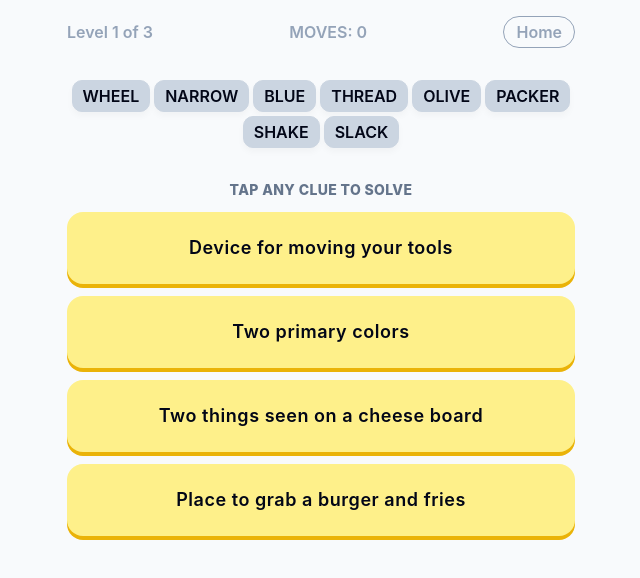
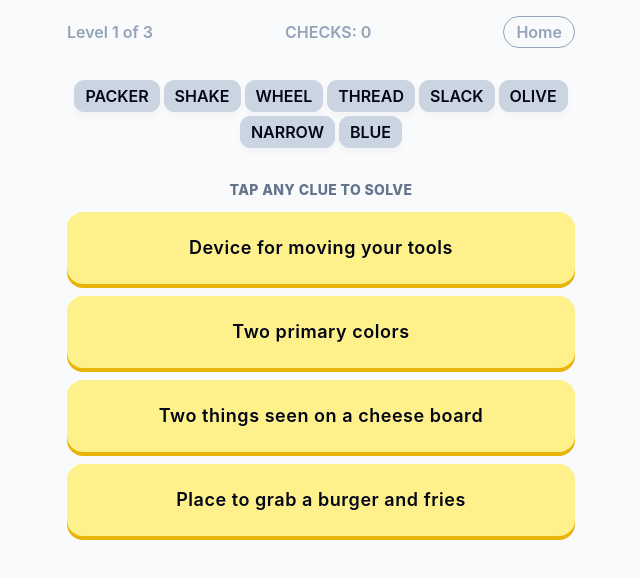
Before and after one commit to PabsMW/rhyme-reason, a React (Vite) app: page /play in a window 1280 px wide. Shown: the top 578 px of the page, without its empty margins (319-959 px from the left). Built offline with nearby package versions, Linux system fonts and the light colour scheme.

Commit message:
Shuffle the word cloud once per level and default play to No Rails.
Co-authored-by: Cursor <cursoragent@cursor.com>

```diff
--- a/src/lib/gameSettings.ts
+++ b/src/lib/gameSettings.ts
@@ -20,7 +20,7 @@ export type GameSettings = {
 
 export const DEFAULT_GAME_SETTINGS: GameSettings = {
   levelsToWin: 3,
-  solveFlow: "sequential",
+  solveFlow: "no-rails",
   alwaysShowTutorial: false,
   puzzle: "easy",
 };
--- /dev/null
+++ b/src/lib/shuffle.ts
@@ -0,0 +1,9 @@
+/** Fisher–Yates shuffle; returns a new array without mutating the input. */
+export function shuffleCopy<T>(items: readonly T[]): T[] {
+  const copy = [...items];
+  for (let i = copy.length - 1; i > 0; i--) {
+    const j = Math.floor(Math.random() * (i + 1));
+    [copy[i], copy[j]] = [copy[j], copy[i]];
+  }
+  return copy;
+}
--- a/src/pages/GamePage.tsx
+++ b/src/pages/GamePage.tsx
@@ -16,6 +16,7 @@ import {
 import { getPuzzleGame } from "../data/puzzles";
 import { getCelebrationDuration } from "../lib/celebrationIntensity";
 import { loadRun, recordCheck, recordMove, submitClue } from "../lib/gameRun";
+import { shuffleCopy } from "../lib/shuffle";
 import { parseGameSettings, pathWithGameSettings, usesCheckScoring } from "../lib/gameSettings";
 
 export function GamePage() {
@@ -38,7 +39,10 @@ export function GamePage() {
   const winNavigateTimerRef = useRef<ReturnType<typeof setTimeout> | null>(null);
 
   const levelDef = useMemo(() => getLevel(game, run.level), [game, run.level]);
-  const cloud = useMemo(() => displayCloud(game, levelDef), [game, levelDef]);
+  const cloud = useMemo(
+    () => shuffleCopy(displayCloud(game, levelDef)),
+    [game, levelDef],
+  );
   const cloudWordsUsed = useMemo(
     () => usedCloudWords(levelDef, run.solvedHintIds),
     [levelDef, run.solvedHintIds],
```
Also changed, not shown: 1 other file (tests, documents, lock files or other folders).
